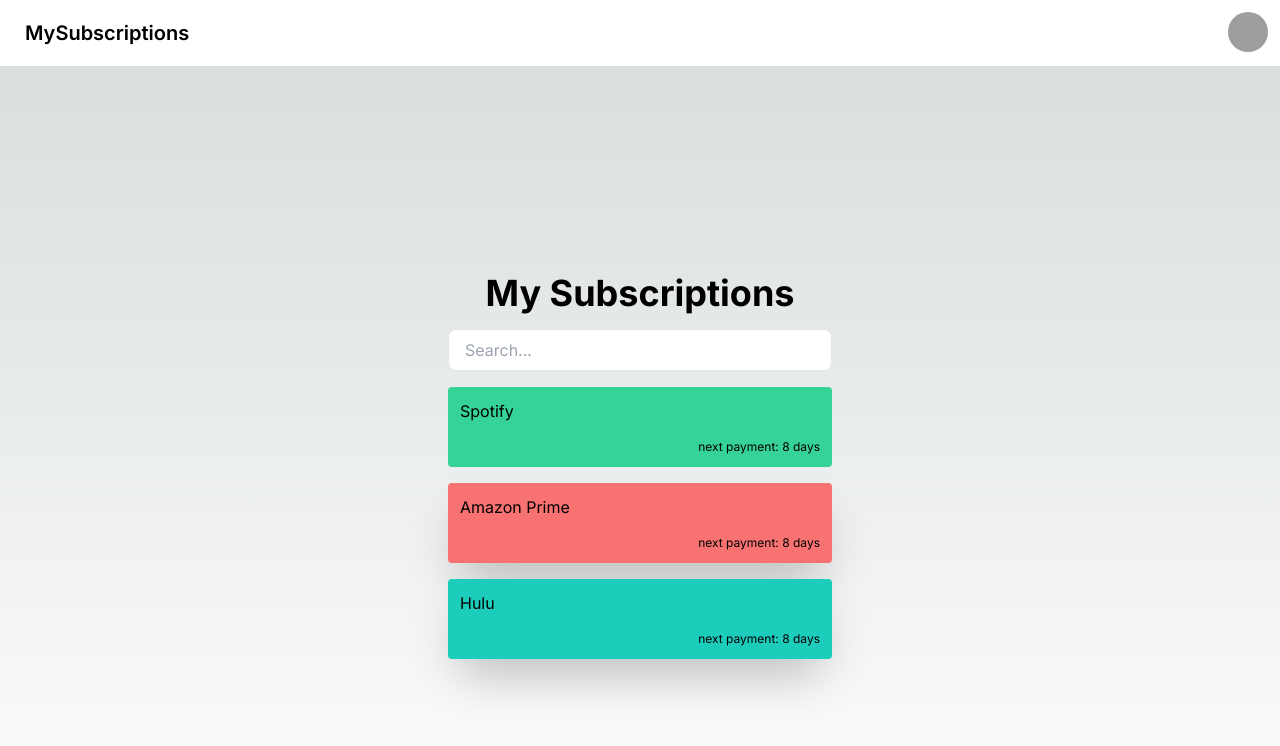
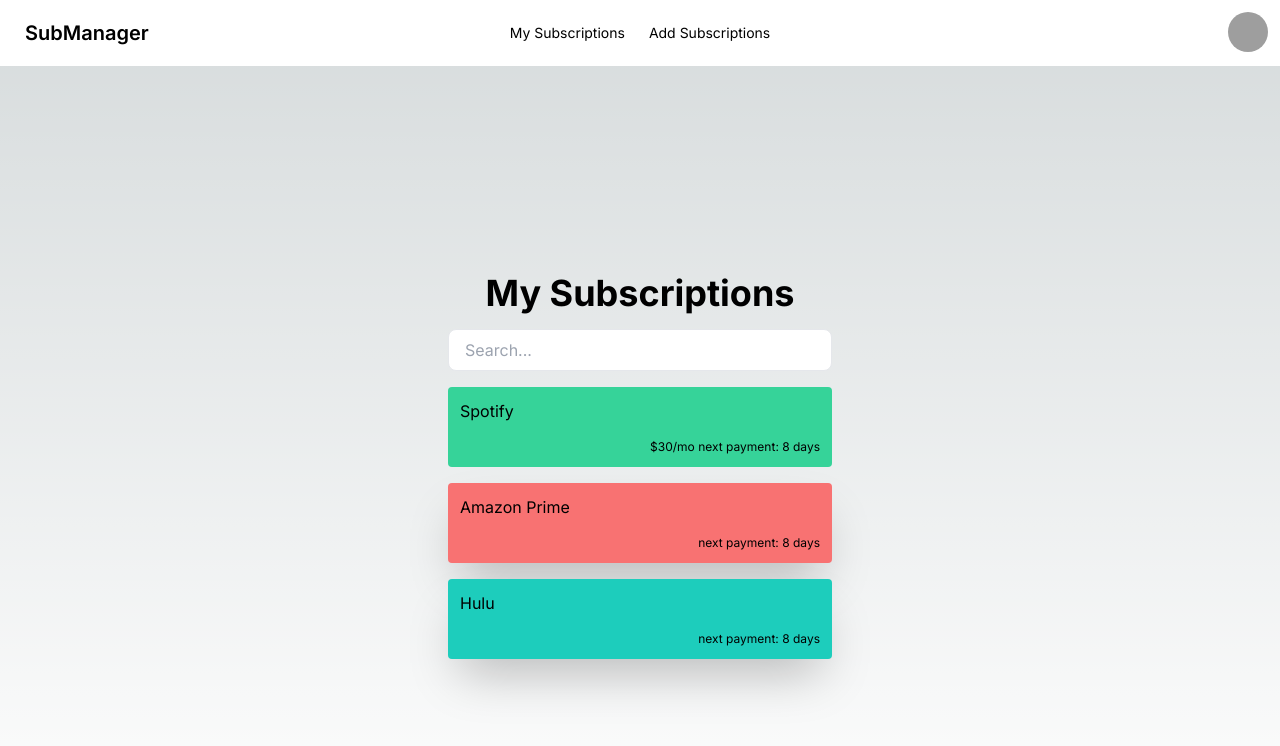
Before and after one commit to AbhinavParbhakar/developED-2023, a Next.js app in the folder front-end/subscription-manager/: page /mysubscriptions in a window 1280 px wide. Shown: the top 746 px of the page. Built offline with nearby package versions, Linux system fonts and the light colour scheme; grey boxes are pictures that could not be loaded.

Commit message:
Edit Navbar
Added Links

```diff
--- a/front-end/subscription-manager/app/mysubscriptions/page.tsx
+++ b/front-end/subscription-manager/app/mysubscriptions/page.tsx
@@ -18,7 +18,7 @@
                     <div className="grid w-96 rounded bg-success card grid-cols-2 gap-4 hover:p-6 hover:bg-opacity-75 p-3">
                         <div className="col-span-2">Spotify</div>
                         <div className="col-span-2 text-right">
-                            <p className="text-xs">next payment: 8 days</p>
+                            <p className="text-xs">$30/mo next payment: 8 days</p>
                         </div>
                     </div>
                 </Link>
--- a/front-end/subscription-manager/app/page.tsx
+++ b/front-end/subscription-manager/app/page.tsx
@@ -1,4 +1,5 @@
 import Image from 'next/image'
+import Link from 'next/link'
 
 export default function Home() {
   return (
@@ -8,7 +9,7 @@
           <div className="max-w-md">
             <h1 className="text-5xl font-bold">Welcome Back User</h1>
             <p className="py-6">Never forget your subscriptions again! Only pay for what you want!</p>
-            <button className="btn btn-primary mt-4">Add subscription</button>
+            <Link href="/subscription/new" className="btn btn-primary mt-4">Add subscription</Link>
           </div>
         </div>
       </div>
--- a/front-end/subscription-manager/app/subscription/new/page.tsx
+++ b/front-end/subscription-manager/app/subscription/new/page.tsx
@@ -1,16 +1,16 @@
 'use client'
 import {useState} from 'react'
+
+const setOptions = (value : string) => {
+    if (value === "custom"){
+        console.log("Option changed")
+    }
+    console.log("function accessed")
+}
 
 export default function addSubscription(){
     const [optionState,setOptionState] = useState(false)
 
-    function setOptions(value : string){
-        if (value === "custom"){
-            setOptionState(true)
-            console.log("Option changed")
-        }
-        console.log("function accessed")
-    }
 
     return(
         <div className="flex justify-center h-screen items-center">
--- a/front-end/subscription-manager/components/Navbar.tsx
+++ b/front-end/subscription-manager/components/Navbar.tsx
@@ -1,21 +1,35 @@
 import React from 'react';
+import Link from 'next/link';
 
 const Navbar = () => {
   return (
     <div className="navbar bg-base-100">
-        <div className="flex-1">
-            <a className="btn btn-ghost normal-case text-xl">MySubscriptions</a>
+        <div className="navbar-start">
+            <div className="dropdown">
+            <label tabIndex={0} className="btn btn-ghost lg:hidden">
+                <svg xmlns="http://www.w3.org/2000/svg" className="h-5 w-5" fill="none" viewBox="0 0 24 24" stroke="currentColor"><path strokeLinecap="round" strokeLinejoin="round" strokeWidth="2" d="M4 6h16M4 12h8m-8 6h16" /></svg>
+            </label>
+            <ul tabIndex={0} className="menu menu-sm dropdown-content mt-3 z-[1] p-2 shadow bg-base-100 rounded-box w-52">
+                <Link href="/mysubscriptions">My Subscriptions</Link>
+                <Link href="/subscription/new" className='mt-3'>Add Subscriptions</Link>
+            </ul>
             </div>
-        <div className="flex-none">
-            <div className="dropdown dropdown-end">
+            <Link href="/" className="btn btn-ghost normal-case text-xl">SubManager</Link>
         </div>
+        <div className="navbar-center hidden lg:flex">
+            <ul className="menu menu-horizontal px-1">
+            <Link href="/mysubscriptions" className='mr-3'>My Subscriptions</Link>
+            <Link href="/subscription/new" className='ml-3'>Add Subscriptions</Link>
+            </ul>
+        </div>
+        <div className="navbar-end">
             <div className="dropdown dropdown-end">
                 <label tabIndex={0} className="btn btn-ghost btn-circle avatar">
                     <div className="w-10 rounded-full">
                     <img src="/images/stock/photo-1534528741775-53994a69daeb.jpg" />
                     </div>
                 </label>
-            <ul tabIndex={0} className="menu menu-sm dropdown-content mt-3 z-[1] p-2 shadow bg-base-100 rounded-box w-52">
+                <ul tabIndex={0} className="mt-3 z-[1] p-2 shadow menu menu-sm dropdown-content bg-base-100 rounded-box w-52">
                     <li>
                     <a className="justify-between">
                         Profile
```
Lines whose indentation alone changed are shown as unchanged.
